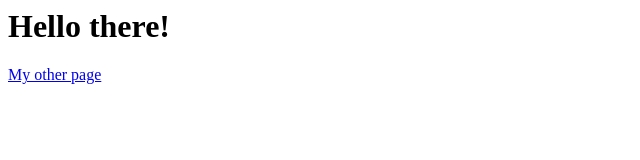
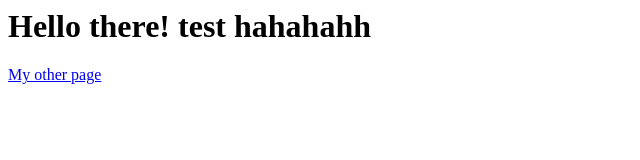
Before and after one commit to ermitarojo/testHTML_ermi, a plain HTML site: page index.html in a window 1280 px wide. Shown: the whole page, without its empty margins (0-640 px from the left). Drawn offline with Linux system fonts and the light colour scheme.

Commit message:
1 file modified

```diff
--- a/index.html
+++ b/index.html
@@ -5,7 +5,7 @@
     <!-- <link rel="stylesheet" type="text/css" href="styles.css"> -->
   </head>
   <body>
-    <h1>Hello there!</h1>
+    <h1>Hello there! test hahahahh</h1>
     <a href="/me.html">My other page</a>
   </body>
 </html>
```
